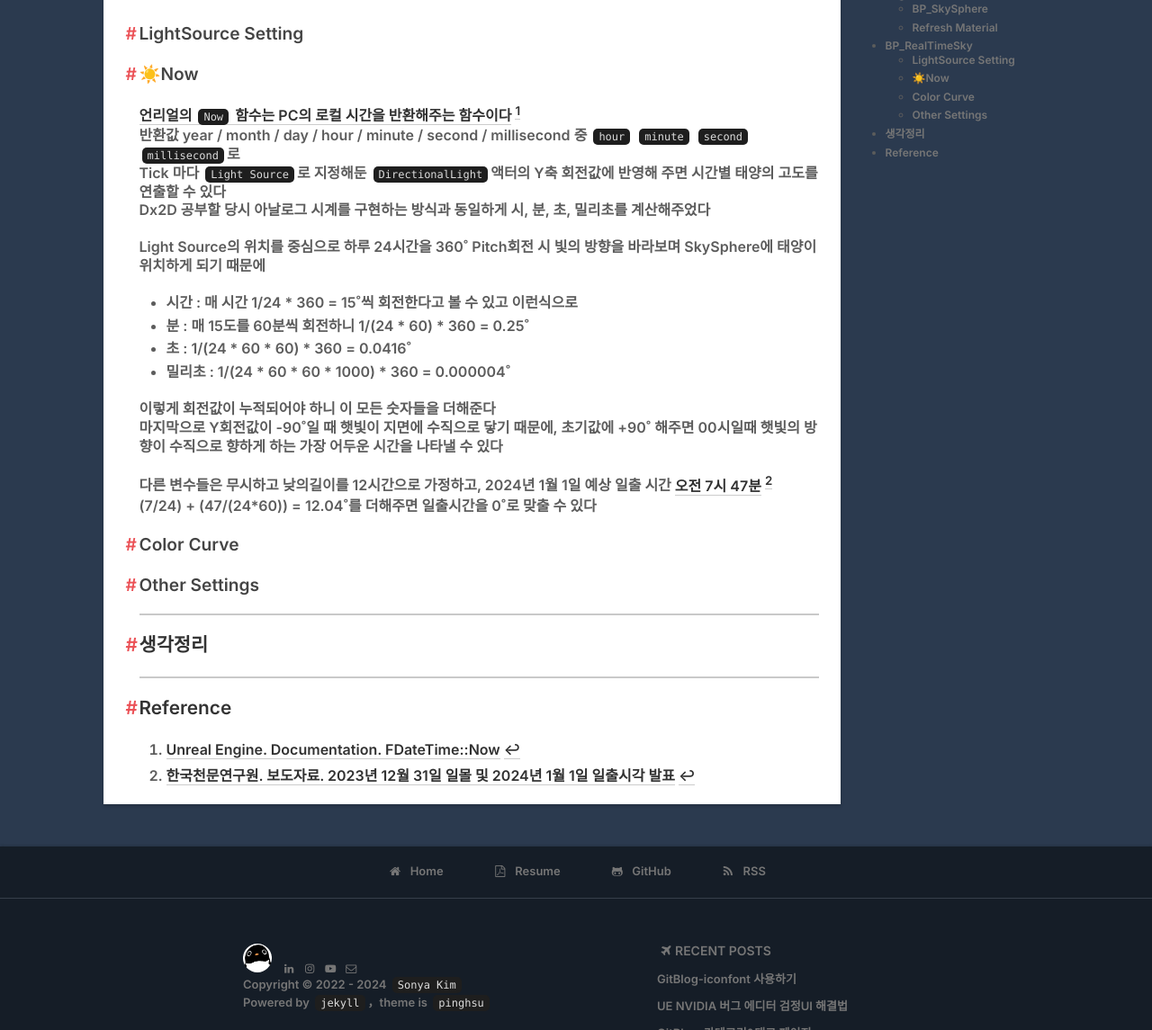
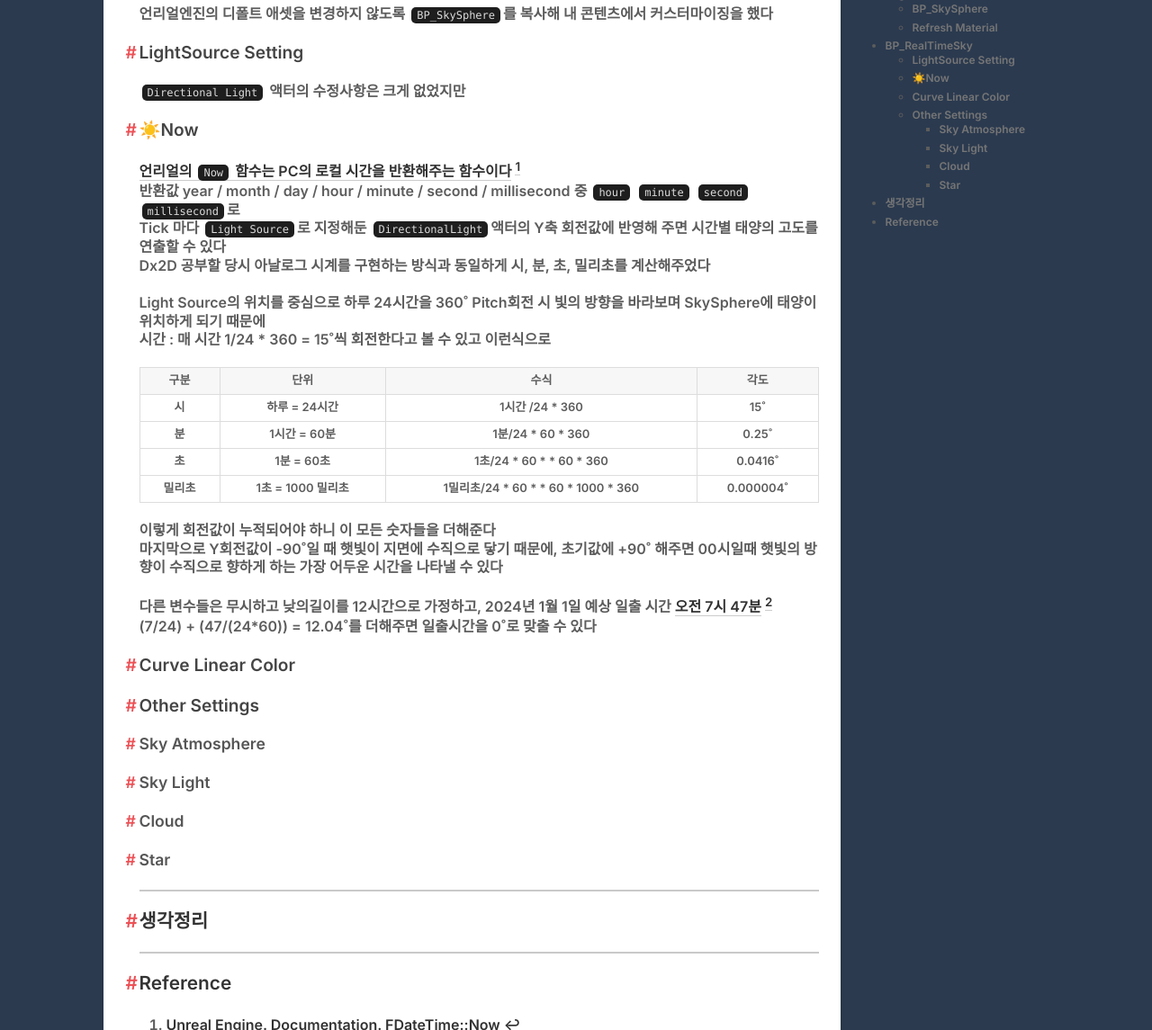
Before and after one commit to ssonsonya/ssonsonya.github.io, a Jekyll site: the page built from _posts/2023-12-31-UE4-24HoursSky.md, in a window 1280 px wide and 1400 px high, scrolled down 2493 px. Shown: the part 255-1400 px from the top of the window at 90% size. Built offline with Jekyll 4.4.1, drawn with Linux system fonts in a browser that asks for light colours; nearby versions of some CDN libraries; some web fonts are replaced; comment, search, counter and statistics services are not loaded; some of the changed text lies outside the part shown.

Commit message:
[ Post ] Add More Info

```diff
--- a/_posts/2023-12-31-UE4-24HoursSky.md
+++ b/_posts/2023-12-31-UE4-24HoursSky.md
@@ -54,11 +54,11 @@ PPT로 한장정리
 
 | 구분 | 광원 (Pitch) | Sun Height | Time | Horizon Falloff |
 | :---: | :---: | :---: | :---: | :---: |
-| 내용 | Directional Light | 태양의 고도 |  Color Curve의 Time 축 | 지평선 색상지수  |
+| 내용 | Directional Light | 태양의 고도 |  Color Curve의 Time 축 | 지평선 구분 선명도  |
 | 범위 | 0 ~ 360˚ | -1.0 ~ 1.0 (Map Range) | -1.0 ~ 1.0 | 3.0 ~ 7.0 (Lerp) |
 | 일출 | 0.0˚ | 0.0 | 0.0 | 3.0 |
 | 정오 | -90.0˚ | 1.0 | 1.0 | 7.0 |
-| 일몰 | -180.0˚ | 1.0 | 1.0 | 7.0 |
+| 일몰 | -180.0˚ | 1.0 | 1.0 | 3.0 |
 | 자정 | 90.0˚ | -1.0 | -1.0 | 7.0 |
 
 ---
@@ -66,8 +66,10 @@ PPT로 한장정리
 ## BP_RealTimeSky
 
 <iframe width="100%" height="400" src="https://blueprintue.com/render/7lkfzygg/" scrolling="no" allowfullscreen></iframe>
+언리얼엔진의 디폴트 애셋을 변경하지 않도록 `BP_SkySphere`를 복사해 내 콘텐츠에서 커스터마이징을 했다
 
 ### LightSource Setting
+`Directional Light` 액터의 수정사항은 크게 없었지만
 
 ### ☀️Now
 
@@ -77,10 +79,14 @@ Tick 마다 `Light Source`로 지정해둔 `DirectionalLight`액터의 Y축 회
 Dx2D 공부할 당시 아날로그 시계를 구현하는 방식과 동일하게 시, 분, 초, 밀리초를 계산해주었다
 
 Light Source의 위치를 중심으로 하루 24시간을 360˚ Pitch회전 시 빛의 방향을 바라보며 SkySphere에 태양이 위치하게 되기 때문에
-- 시간 : 매 시간 1/24 * 360 = 15˚씩 회전한다고 볼 수 있고 이런식으로
-- 분 : 매 15도를 60분씩 회전하니 1/(24 * 60) * 360 = 0.25˚
-- 초 : 1/(24 * 60 * 60) * 360 = 0.0416˚
-- 밀리초 : 1/(24 * 60 * 60 * 1000) * 360 = 0.000004˚
+시간 : 매 시간 1/24 * 360 = 15˚씩 회전한다고 볼 수 있고 이런식으로
+
+| 구분 | 단위 | 수식 | 각도 |
+| :---: | :---: | :---: | :---: |
+| 시 | 하루 = 24시간 | 1시간 /24 * 360 | 15˚ |
+| 분 | 1시간 = 60분 | 1분/24 * 60 * 360 | 0.25˚ |
+| 초 | 1분 = 60초 | 1초/24 * 60 * * 60 * 360 | 0.0416˚ |
+| 밀리초 | 1초 = 1000 밀리초 | 1밀리초/24 * 60 * * 60 * 1000 * 360 | 0.000004˚ |
 
 이렇게 회전값이 누적되어야 하니 이 모든 숫자들을 더해준다
 마지막으로 Y회전값이 -90˚일 때 햇빛이 지면에 수직으로 닿기 때문에, 초기값에 +90˚ 해주면 00시일때 햇빛의 방향이 수직으로 향하게 하는 가장 어두운 시간을 나타낼 수 있다
@@ -88,10 +94,17 @@ Light Source의 위치를 중심으로 하루 24시간을 360˚ Pitch회전 시
 다른 변수들은 무시하고 낮의길이를 12시간으로 가정하고, 2024년 1월 1일 예상 일출 시간 [오전 7시 47분](https://www.kasi.re.kr/kor/publication/post/newsMaterial/29876) [^22]
 (7/24) + (47/(24*60)) = 12.04˚를 더해주면 일출시간을 0˚로 맞출 수 있다
 
-### Color Curve
+### Curve Linear Color
 
 ### Other Settings
 
+#### Sky Atmosphere
+
+#### Sky Light
+
+#### Cloud
+
+#### Star
 
 ---
 
```
